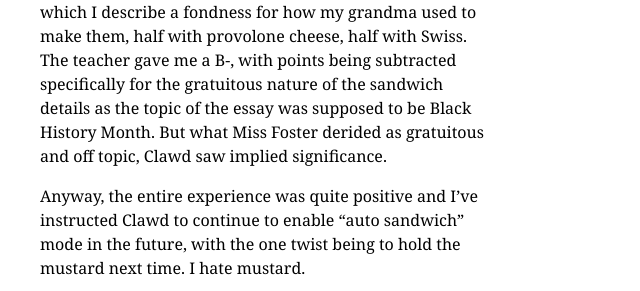
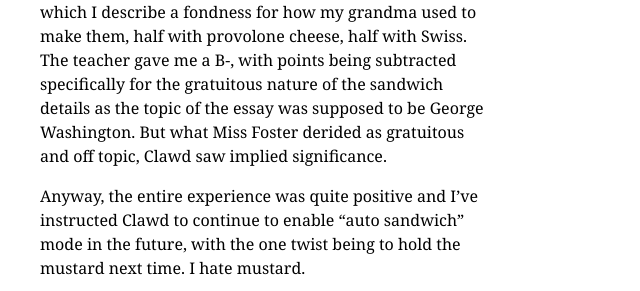
Before and after one commit to nick2k5/nick2k5.github.io, a Jekyll site: the page built from _posts/2026-02-05-auto-sandwich.md, in a window 1280 px wide. Shown: the part 960-1251 px from the top of the page, without its empty margins (0-640 px from the left). Built offline with Jekyll 4.4.1, drawn with Linux system fonts in a browser that asks for light colours; some of the changed text lies outside the part shown.

Commit message:
edits to sandwhich

```diff
--- a/_posts/2026-02-05-auto-sandwich.md
+++ b/_posts/2026-02-05-auto-sandwich.md
@@ -36,7 +36,7 @@ of a 3^rd^ grade essay I wrote in which I describe a fondness for how my
 grandma used to make them, half with provolone cheese, half with Swiss.
 The teacher gave me a B-, with points being subtracted specifically for
 the gratuitous nature of the sandwich details as the topic of the essay
-was supposed to be Black History Month. But what Miss Foster derided as
+was supposed to be George Washington. But what Miss Foster derided as
 gratuitous and off topic, Clawd saw implied significance.
 
 Anyway, the entire experience was quite positive and I've instructed
```
Also changed, not shown: 1 other file.
